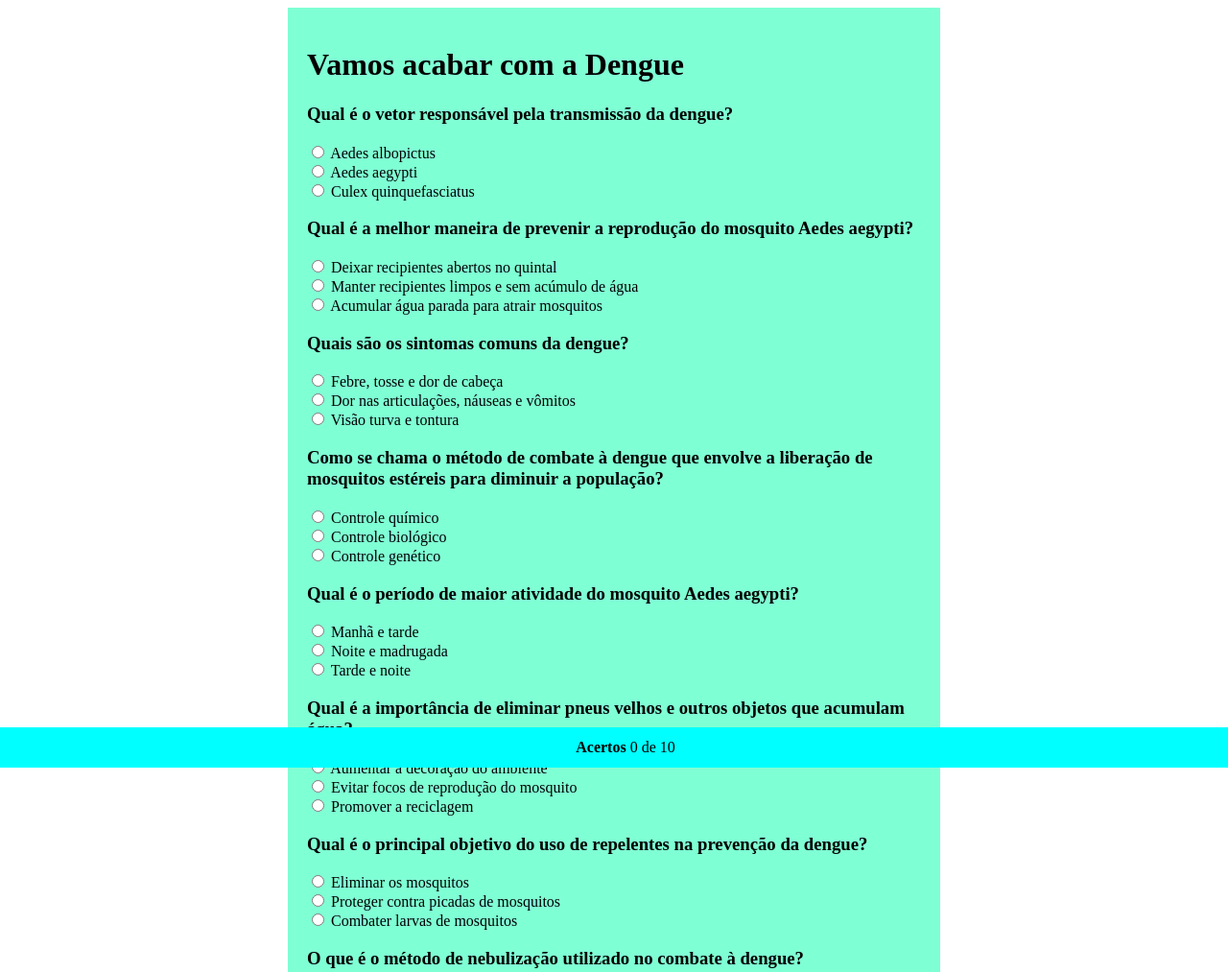
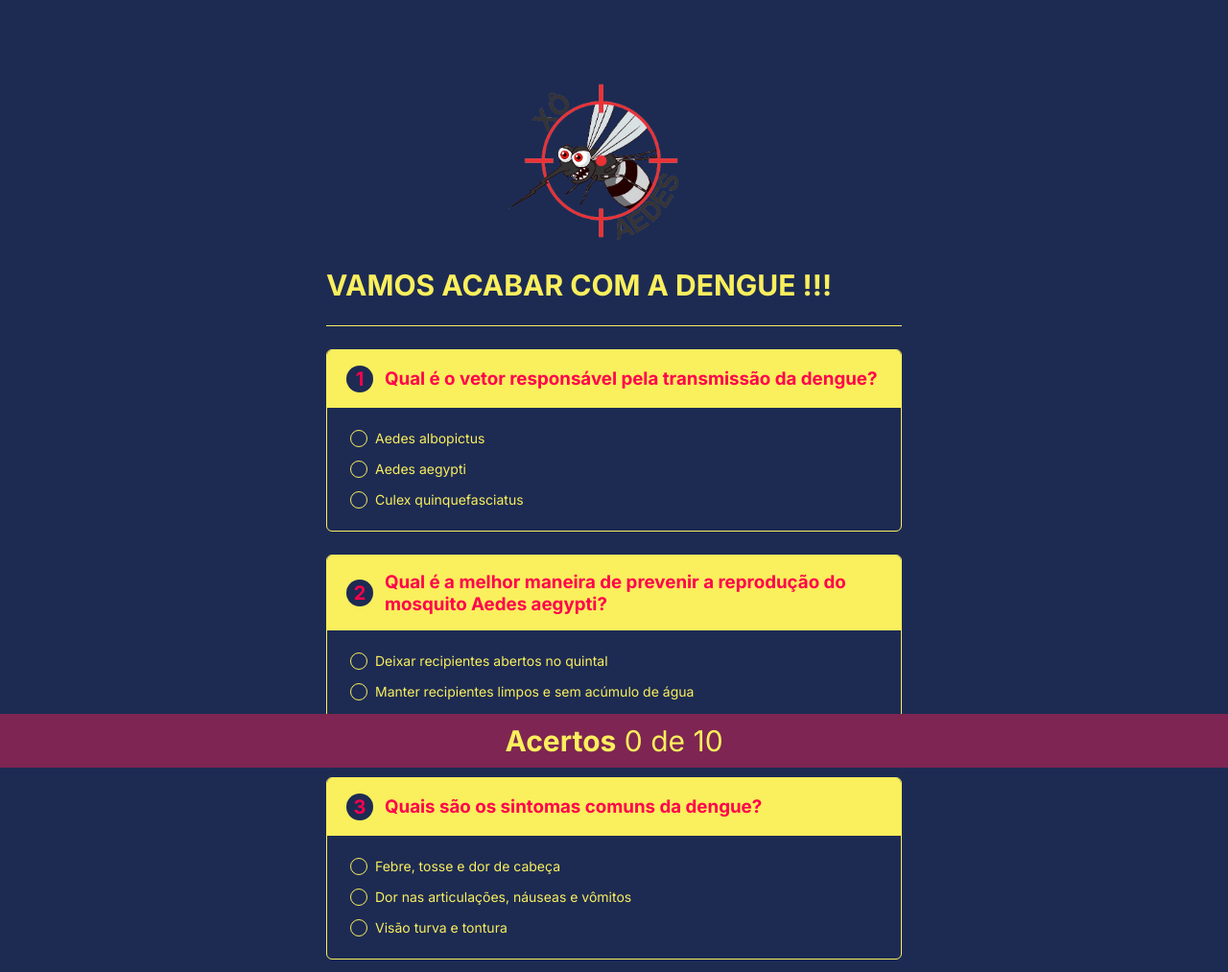
Before and after one commit to Brunoasantos88/Quiz, a plain HTML site: page index.html in a window 1280 px wide. Shown: the top 1013 px of the page at 96% size. Drawn offline with Linux system fonts and the light colour scheme.

Commit message:
Projeto do quiz finalizado

```diff
--- a/index.html
+++ b/index.html
@@ -9,7 +9,11 @@
 
 <body>
     <main>
-        <h1>Vamos acabar com a Dengue</h1>
+        <header>
+            <img class="dengue" src="Dengue.png" alt="Imagem mosquito da dengue">
+        <h1>VAMOS ACABAR COM A DENGUE !!!</h1>
+    </header>
+
         <div id ="quiz">
         <template>
             <div class="quiz-item">
--- a/style.css
+++ b/style.css
@@ -1,29 +1,132 @@
-<style>
   @import url('https://fonts.googleapis.com/css2?family=Inter:wght@400;600;700&display=swap');
 
 *, :root {
+    margin: 0;
+    border: 0;
+    box-sizing: border-box;
     font-family: 'inter', sans-serif;
     font-synthesis: none;
     text-rendering: optimizeLegibility;
     -wekit-font-snoothing: antialiased;
     -moz-osx-font-smoothing: grayscale;
     -webkit-text-size-adjust: 100%;
+    --cor-1: #1D2B53;
+    --cor-2: #7E2553;
+    --cor-3:#FF004D;
+    --cor-4: #FAEF5D;
+
 }
 
+.dengue {
+    width: 30%;
+    margin-left: 190px;
+}
+
+body {
+    background-color:var(--cor-1)
+}
+
+main {
+    max-width: 640px;
+    padding: 20px;
+    margin: 0 auto 64px;
+}
+
+header {
+    margin-top: 64px;
+    padding-bottom: 24px;
+    border-bottom: 1px solid var(--cor-4);
+}
+
+header h1 {
+    margin-top: 24px;
+    font-size: 30px;
+    color: var(--cor-4);
+}
+
+#quiz {
+    counter-reset: quiz-item;
+}
+
+.quiz-item {
+    margin-top: 24px;
+    border: 1px solid var(--cor-4);
+    border-radius: 6px;
+    overflow: hidden;
+}
+
+.quiz-item h3 {
+    padding: 16px 20px;
+    color: var(--cor-3);
+    display: flex;
+    align-items: center;
+    gap: 12px;
+    background-color: var(--cor-4);
+}
+
+.quiz-item h3:before {
+    counter-increment: quiz-item;
+    content: counter(quiz-item);
+    background-color: var(--cor-1);
+    width: 28px;
+    height: 28px;
+    display: flex;
+    align-items: center;
+    justify-content: center;
+    font-size: 20px;
+    border-radius: 50%;
+    flex-shrink: 0;
+
+}
+
+.quiz-item dl {
+    padding: 20px 24px;
+    display: grid;
+    gap: 8px;
+}
+
+.quiz-item dl dt {
+    font-size: 14px;
+    line-height: 24px;
+    letter-spacing: 0;
+    display: flex;
+    align-items: center;
+    gap: 8px;
+    color: var(--cor-4);
+}
+
+input {
+    all: unset;
+    border: 1px solid ;
+    width: 16px;
+    height: 16px;
+    border-radius: 50%;
+    display: flex;
+    align-items: center;
+    justify-content: center;
+    flex-shrink: 0;
+}
+
+input :checked {
+    border: 1px solid var(--cor-3);
+}
+
+input:checked::before {
+    content: "";
+    width: 10px;
+    height: 10px;
+    background-color: var(--cor-3);
+    border-radius: 50%;
+}
 
 #acertos {
     text-align: center;
-    background-color: aqua;
+    background-color: var(--cor-2);
     position: fixed;
     bottom: 0;
     left: 0;
     width: 100%;
-    padding: 12px;
+    padding: 10px;
+    font-size: 30px;
+    color: var(--cor-4);
 }
-
-main {
-    background-color: aquamarine;
-    max-width: 640px;
-    padding: 20px;
-    margin: 0 auto 64px;
-}
```
Also changed, not shown: Dengue.png (added).
